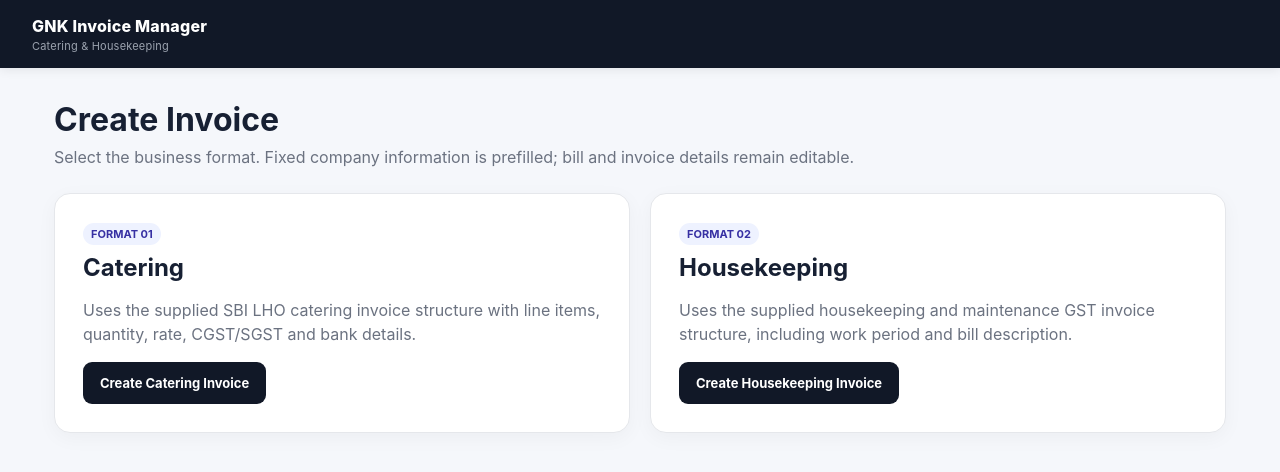
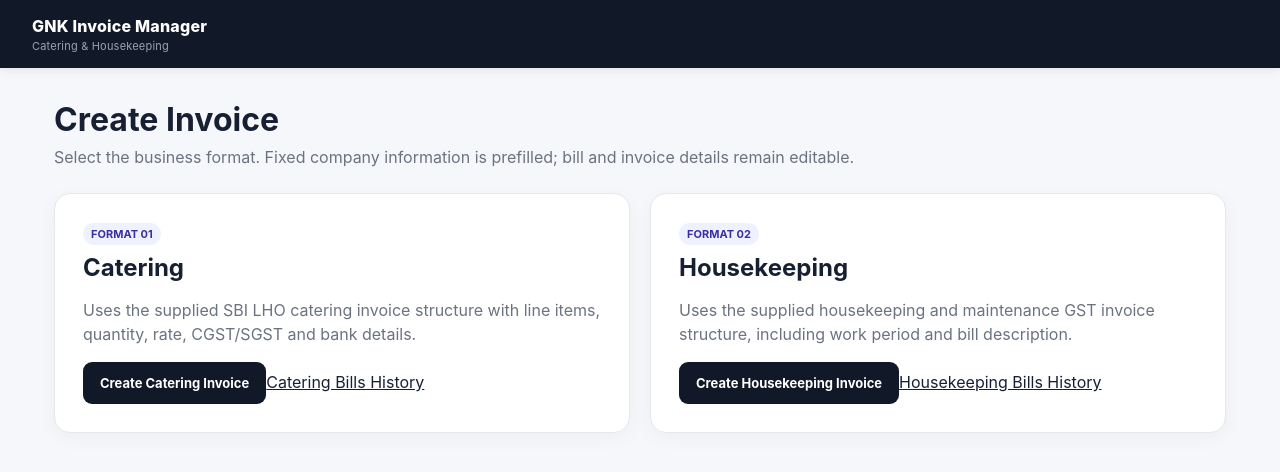
Before and after one commit to Meenachin/gnk-invoice-manager, a Next.js app: page / in a window 1280 px wide. Shown: the top 472 px of the page. Built offline with nearby package versions, Linux system fonts and the light colour scheme.

Commit message:
Update page.tsx

```diff
--- a/app/page.tsx
+++ b/app/page.tsx
@@ -1,2 +1,6 @@
 import Link from 'next/link';
-export default function Home(){return <main className="container"><section className="hero"><h1>Create Invoice</h1><p>Select the business format. Fixed company information is prefilled; bill and invoice details remain editable.</p></section><div className="cards"><div className="choice"><div className="badge">FORMAT 01</div><h2>Catering</h2><p>Uses the supplied SBI LHO catering invoice structure with line items, quantity, rate, CGST/SGST and bank details.</p><Link className="btn" href="/invoices/new?type=catering">Create Catering Invoice</Link></div><div className="choice"><div className="badge">FORMAT 02</div><h2>Housekeeping</h2><p>Uses the supplied housekeeping and maintenance GST invoice structure, including work period and bill description.</p><Link className="btn" href="/invoices/new?type=housekeeping">Create Housekeeping Invoice</Link></div></div></main>}
+export default function Home(){return <main className="container"><section className="hero"><h1>Create Invoice</h1><p>Select the business format. Fixed company information is prefilled; bill and invoice details remain editable.</p></section><div className="cards"><div className="choice"><div className="badge">FORMAT 01</div><h2>Catering</h2><p>Uses the supplied SBI LHO catering invoice structure with line items, quantity, rate, CGST/SGST and bank details.</p><Link className="btn" href="/invoices/new?type=catering">Create Catering Invoice</Link><Link href="/invoices?type=catering">
+  Catering Bills History
+</Link></div><div className="choice"><div className="badge">FORMAT 02</div><h2>Housekeeping</h2><p>Uses the supplied housekeeping and maintenance GST invoice structure, including work period and bill description.</p><Link className="btn" href="/invoices/new?type=housekeeping">Create Housekeeping Invoice</Link><Link href="/invoices?type=housekeeping">
+  Housekeeping Bills History
+</Link></div></div></main>}
```
